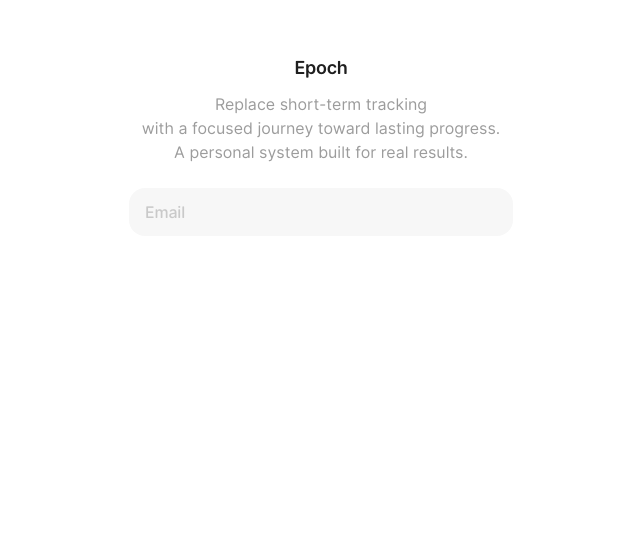
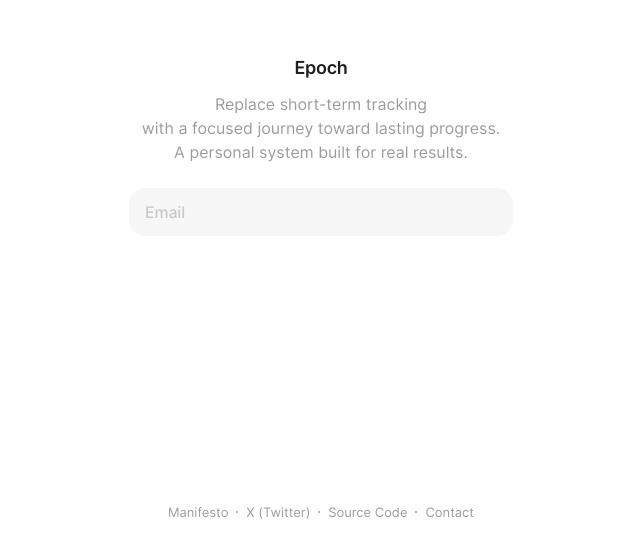
Before and after one commit to raphaelsalaja/epoch, a Next.js app in the folder apps/waitlist/: page / in a window 1280 px wide. Shown: the part 230-788 px from the top of the page, without its empty margins (314-954 px from the left). Built offline with nearby package versions, Linux system fonts and the light colour scheme.

Commit message:
refactor(layout): add Footer component and adjust layout structure

```diff
--- a/apps/waitlist/app/layout.tsx
+++ b/apps/waitlist/app/layout.tsx
@@ -1,5 +1,6 @@
 import clsx from "clsx";
 import type { Metadata } from "next";
+import { Footer } from "@/components/footer";
 import { QueryProvider } from "@/components/providers/query-provider";
 import { openrunde } from "@/lib/fonts";
 
@@ -22,9 +23,10 @@ export default function RootLayout({
           Skip to content
         </a>
         <QueryProvider>
-          <main id="main-content">{children}</main>
+          <main>{children}</main>
         </QueryProvider>
       </body>
+      <Footer />
     </html>
   );
 }
--- a/apps/waitlist/components/activity-card-editor/activity-card/styles.module.css
+++ b/apps/waitlist/components/activity-card-editor/activity-card/styles.module.css
@@ -84,7 +84,7 @@
     }
 
     .image {
-      border-radius: 10px;
+      border-radius: 6px;
     }
 
     .icon {
--- /dev/null
+++ b/apps/waitlist/components/footer/index.tsx
@@ -0,0 +1,49 @@
+"use client";
+
+import Link from "next/link";
+import { usePathname } from "next/navigation";
+import styles from "./styles.module.css";
+
+export function Footer() {
+  const pathname = usePathname();
+  if (pathname?.startsWith("/manifesto")) return null;
+
+  return (
+    <footer className={styles.footer}>
+      <ul className={styles.links}>
+        <li>
+          <Link href="/manifesto">Manifesto</Link>
+        </li>
+        <li>
+          <a
+            href="https://x.com/intent/follow?screen_name=raphaelsalaja"
+            target="_blank"
+            rel="noreferrer"
+          >
+            X (Twitter)
+          </a>
+        </li>
+
+        <li>
+          <a
+            href="https://github.com/raphaelsalaja/epoch"
+            target="_blank"
+            rel="noreferrer"
+          >
+            Source Code
+          </a>
+        </li>
+
+        <li>
+          <a
+            href="mailto:raphaelsalaja@gmail.com"
+            target="_blank"
+            rel="noreferrer"
+          >
+            Contact
+          </a>
+        </li>
+      </ul>
+    </footer>
+  );
+}
--- /dev/null
+++ b/apps/waitlist/components/footer/styles.module.css
@@ -0,0 +1,39 @@
+.footer {
+  position: absolute;
+  bottom: 48px;
+  width: 100%;
+
+  > ul {
+    display: flex;
+    gap: 0.5rem;
+    align-items: center;
+    justify-content: center;
+    list-style: none;
+
+    > li {
+      > a {
+        font-size: var(--size-small);
+        font-weight: var(--weight-normal);
+        line-height: 150%;
+        color: var(--foreground-quaternary);
+        letter-spacing: var(--spacing-small);
+        transition: color 0.2s;
+
+        &:hover {
+          color: var(--foreground-primary);
+        }
+      }
+    }
+
+    > li:not(:last-child)::after {
+      display: inline-block;
+      width: 2px;
+      height: 2px;
+      margin-left: 8px;
+      vertical-align: middle;
+      content: "";
+      background: var(--foreground-quaternary);
+      border-radius: 50%;
+    }
+  }
+}
```
